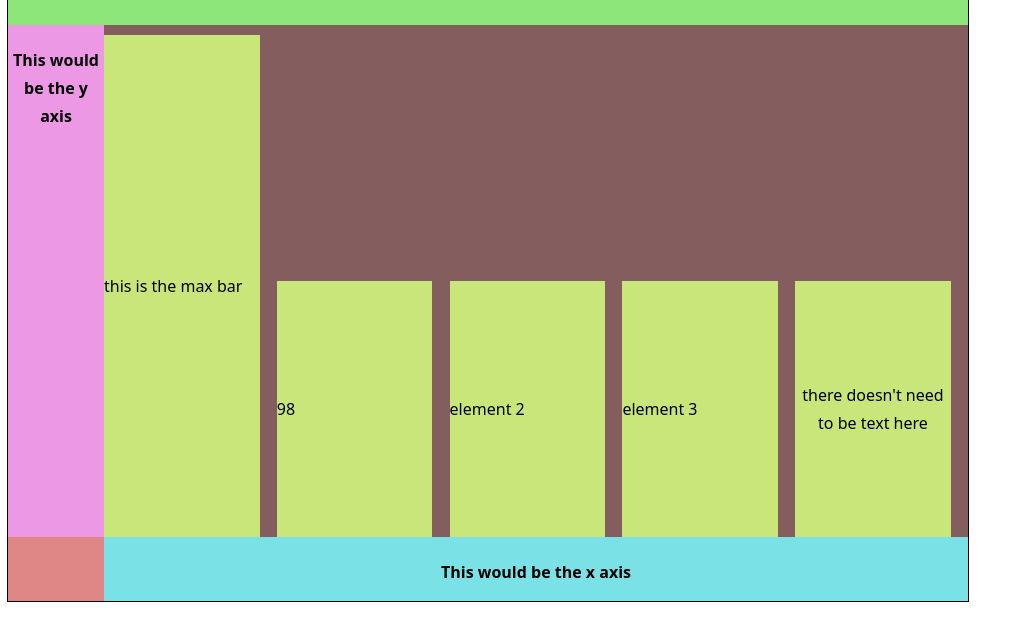
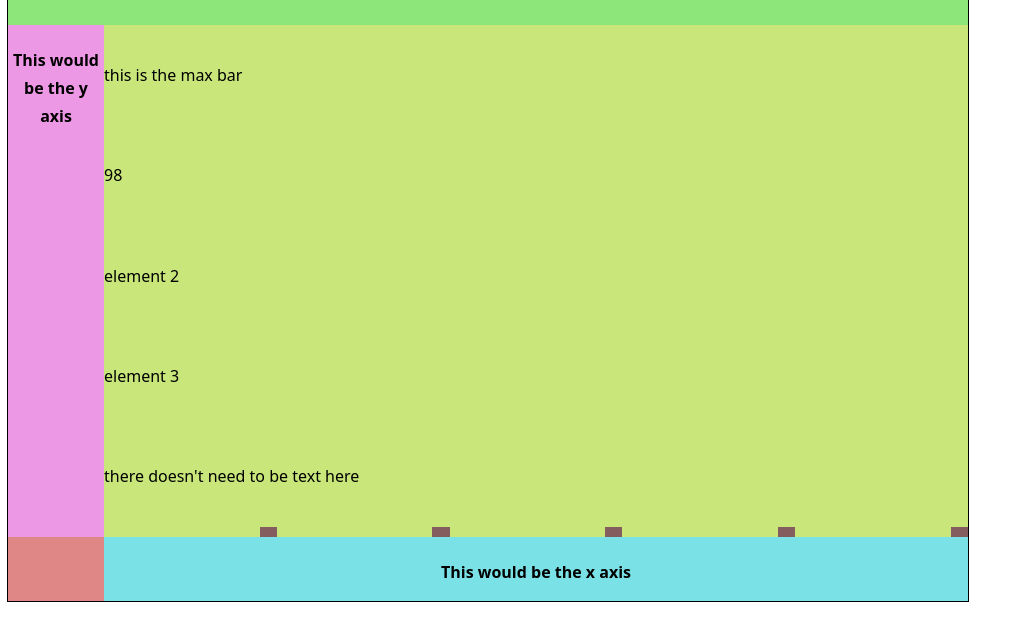
Before and after one commit to tomthebarbarian/barchartstretch, a website: page bar.html in a window 1280 px wide. Shown: the part 166-806 px from the top of the page, without its empty margins (0-1025 px from the left). Drawn offline with nearby package versions, Linux system fonts and the light colour scheme.

Commit message:
added first steps of making ticks

```diff
--- a/bar.html
+++ b/bar.html
@@ -32,6 +32,13 @@
             <li>element 3</li>
             <li id = 'array-elem-n'>there doesn't need to be text here</li>
           </ul>
+          <ul id = 'ticks'>
+            <li class = 'tick'>this is the max bar</li>
+            <li class = 'tick'>98</li>
+            <li class = 'tick'>element 2</li>
+            <li class = 'tick'>element 3</li>
+            <li class = 'tick'>there doesn't need to be text here</li>
+          </ul>
         </section>
         <aside class = 'axis' id = 'yaxis'>
           <h4>This would be the y axis</h4>
--- a/styles/barstyle.css
+++ b/styles/barstyle.css
@@ -100,7 +100,32 @@ li{
 
 .maxbar {
   /*placeholding*/
-  height: 98%;
+  height: 99%;
+}
+
+#tickplacehold{
+  margin:0;
+  border: thin;
+  border-color: black;
+}
+
+#ticks{
+  position: absolute;
+  list-style-type: none;
+  margin: 0;
+  padding: 0;
+  text-align: left;
+  display: block;
+  align-items:center;
+
+  width: 100%;
+  height: 99%;
+}
+
+.tick{
+  width: 100%;
+  height: 19.8%;
+  margin:0;
 }
 
 /*
```
